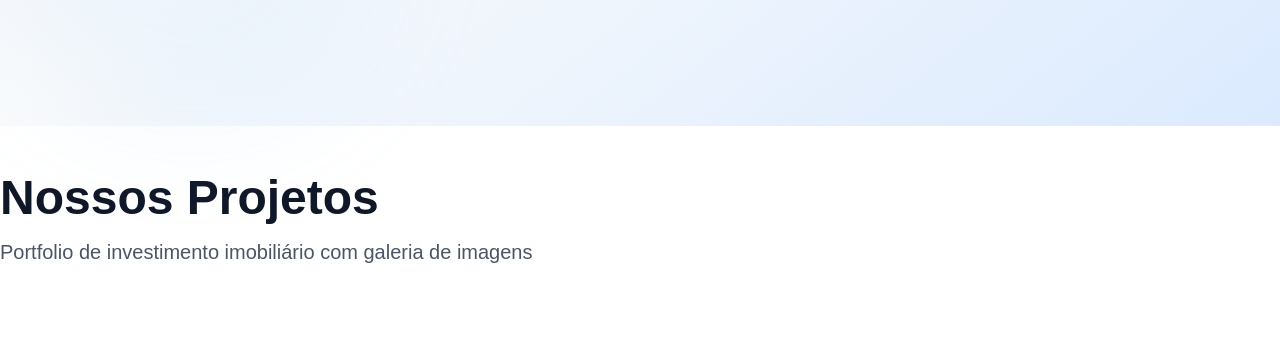
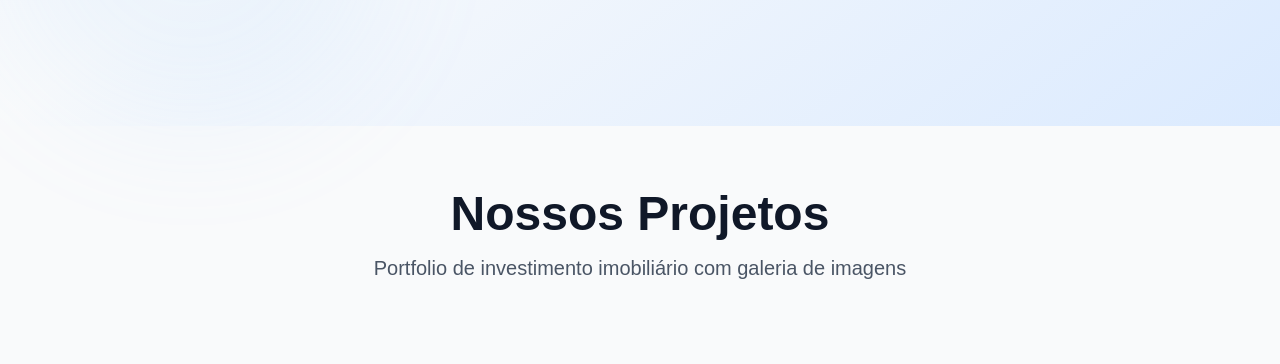
Before and after one commit to nunoleal-dotcom/viladosnumeros-headless, a Next.js app: page / in a window 1280 px wide. Shown: the part 1760-2124 px from the top of the page. Built offline with nearby package versions, Linux system fonts and the light colour scheme.

Commit message:
style: Center projects header, add light gray background to section

```diff
--- a/app/page.tsx
+++ b/app/page.tsx
@@ -384,11 +384,13 @@ function ProjectsSection({ projects }: { projects: any[] }) {
     : projects.filter(p => p.region === selectedRegion);
 
   return (
-    <section id="projetos" className="bg-white">
-      {/* HEADER SECTION */}
-      <div className="py-12 max-w-2xl">
-        <h2 className="text-5xl font-bold text-gray-900 mb-4">Nossos Projetos</h2>
-        <p className="text-xl text-gray-600">Portfolio de investimento imobiliário com galeria de imagens</p>
+    <section id="projetos" className="bg-gray-50 py-16">
+      {/* HEADER SECTION - CENTERED */}
+      <div className="max-w-7xl mx-auto px-4 mb-12">
+        <div className="text-center">
+          <h2 className="text-5xl font-bold text-gray-900 mb-4">Nossos Projetos</h2>
+          <p className="text-xl text-gray-600">Portfolio de investimento imobiliário com galeria de imagens</p>
+        </div>
       </div>
 
       <div className="py-24 max-w-7xl mx-auto px-4">
```
